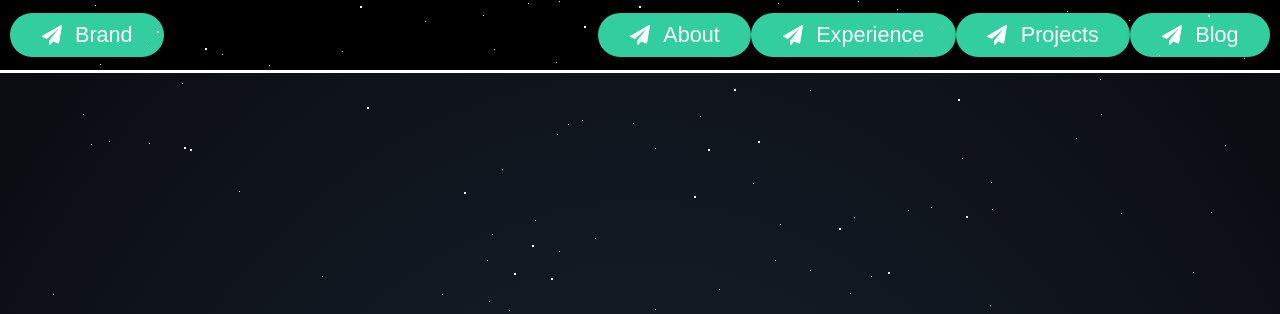
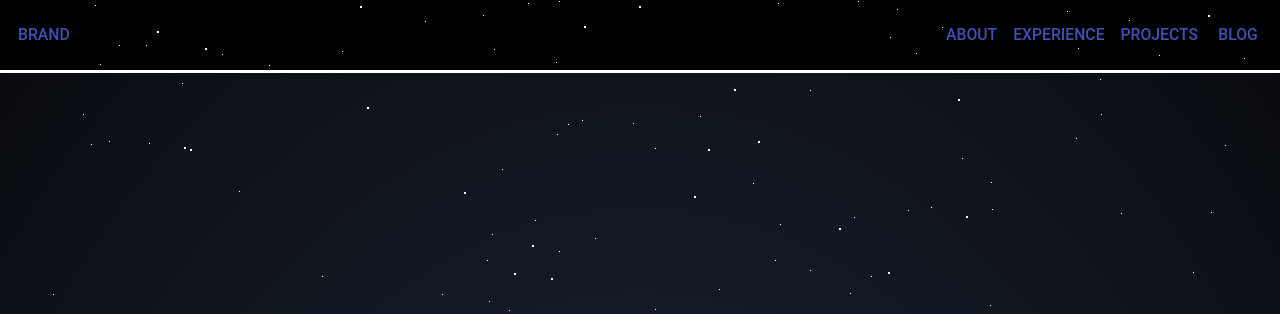
Before and after one commit to dannyphillips/website, a Gatsby site: page / in a window 1280 px wide. Shown: the top 314 px of the page. Built offline with nearby package versions, Linux system fonts and the light colour scheme; Gatsby itself is replaced by a stand-in of ours; some packages are replaced by stand-ins of ours.

Commit message:
add material-ui

```diff
--- a/config/index.js
+++ b/config/index.js
@@ -8,7 +8,7 @@ module.exports = {
   siteLanguage: "en", // Language Tag on <html> element
   siteHeadline: "All about me", // Headline for schema.org JSONLD
   siteBanner: "/social/banner.png", // Your image for og:image tag. You can find it in the /static folder
-  favicon: "public/icons/favicon.ico", // Your image for favicons. You can find it in the /src folder
+  favicon: "src/favicon.png", // Your image for favicons. You can find it in the /src folder
   siteDescription: "All about me. My resume, my blog and my projects.", // Your site description
   author: "Danny Phillips", // Author for schemaORGJSONLD
   siteLogo: "/social/logo.png", // Image for schemaORGJSONLD
--- a/package.json
+++ b/package.json
@@ -4,6 +4,8 @@
   "version": "1.0.0",
   "author": "Danny Phillips",
   "dependencies": {
+    "@material-ui/core": "^3.9.3",
+    "@material-ui/icons": "^3.0.2",
     "@mdx-js/mdx": "^1.0.18",
     "@mdx-js/react": "^1.0.16",
     "babel-plugin-styled-components": "^1.10.0",
@@ -41,6 +43,7 @@
   "license": "UNLICENSED",
   "main": "n/a",
   "scripts": {
+    "clean": "gatsby clean",
     "build": "gatsby build",
     "dev": "gatsby develop -o",
     "develop": "gatsby develop",
--- a/src/components/Layout.js
+++ b/src/components/Layout.js
@@ -1,9 +1,9 @@
-import React from "react";
+import React, {Fragment} from "react";
 import PropTypes from "prop-types";
 import styled, { ThemeProvider, createGlobalStyle } from "styled-components";
 import { Link } from "gatsby";
 
-import { Button } from "../components";
+import { Button } from "@material-ui/core";
 import SEO from "./SEO";
 import theme from "../../config/theme";
 import useBuildTime from "../hooks/useBuildTime";
@@ -106,8 +106,7 @@ const GlobalStyle = createGlobalStyle`
     margin-bottom: .5rem;
     color: ${props => props.theme.colors.grey.dark};
   }
-  input, textarea, button {
-    font-size: 1rem;
+  input, textarea, button   font-size: 1rem;
   }
   textarea {
     font-family: ${props => props.theme.fontFamily.sansSerif};
@@ -199,6 +198,11 @@ const Header = styled.div`
   background-color: black;
 `;
 
+const NavButton = styled(Button)`
+  margin: 50px;
+  background-color: blue;
+`;
+
 const Footer = styled.footer`
   position: fixed;
   bottom: 0;
@@ -221,73 +225,33 @@ const Layout = ({ children, customSEO }) => {
 
   return (
     <ThemeProvider theme={theme}>
-      <>
+      <Fragment>
         {!customSEO && <SEO buildTime={buildTime} />}
         <GlobalStyle />
         <Header>
-          <Button big>
-            <svg
-              width="1792"
-              height="1792"
-              viewBox="0 0 1792 1792"
-              xmlns="http://www.w3.org/2000/svg"
-            >
-              <path d="M1764 11q33 24 27 64l-256 1536q-5 29-32 45-14 8-31 8-11 0-24-5l-453-185-242 295q-18 23-49 23-13 0-22-4-19-7-30.5-23.5t-11.5-36.5v-349l864-1059-1069 925-395-162q-37-14-40-55-2-40 32-59l1664-960q15-9 32-9 20 0 36 11z" />
-            </svg>
+          <NavButton color="primary">
             Brand
-          </Button>
+          </NavButton>
           <LinkContainer>
             <Link to="/about">
-              <Button big>
-                <svg
-                  width="1792"
-                  height="1792"
-                  viewBox="0 0 1792 1792"
-                  xmlns="http://www.w3.org/2000/svg"
-                >
-                  <path d="M1764 11q33 24 27 64l-256 1536q-5 29-32 45-14 8-31 8-11 0-24-5l-453-185-242 295q-18 23-49 23-13 0-22-4-19-7-30.5-23.5t-11.5-36.5v-349l864-1059-1069 925-395-162q-37-14-40-55-2-40 32-59l1664-960q15-9 32-9 20 0 36 11z" />
-                </svg>
+              <NavButton color="primary">
                 About
-              </Button>
+              </NavButton>
             </Link>
             <Link to="/experience">
-              <Button big>
-                <svg
-                  width="1792"
-                  height="1792"
-                  viewBox="0 0 1792 1792"
-                  xmlns="http://www.w3.org/2000/svg"
-                >
-                  <path d="M1764 11q33 24 27 64l-256 1536q-5 29-32 45-14 8-31 8-11 0-24-5l-453-185-242 295q-18 23-49 23-13 0-22-4-19-7-30.5-23.5t-11.5-36.5v-349l864-1059-1069 925-395-162q-37-14-40-55-2-40 32-59l1664-960q15-9 32-9 20 0 36 11z" />
-                </svg>
+              <NavButton color="primary">
                 Experience
-              </Button>
+              </NavButton>
             </Link>
             <Link to="/projects">
-              <Button big>
-                <svg
-                  width="1792"
-                  height="1792"
-                  viewBox="0 0 1792 1792"
-                  xmlns="http://www.w3.org/2000/svg"
-                >
-                  <path d="M1764 11q33 24 27 64l-256 1536q-5 29-32 45-14 8-31 8-11 0-24-5l-453-185-242 295q-18 23-49 23-13 0-22-4-19-7-30.5-23.5t-11.5-36.5v-349l864-1059-1069 925-395-162q-37-14-40-55-2-40 32-59l1664-960q15-9 32-9 20 0 36 11z" />
-                </svg>
+              <NavButton color="primary">
                 Projects
-              </Button>
+              </NavButton>
             </Link>
             <Link to="/blog">
-              <Button big>
-                <svg
-                  width="1792"
-                  height="1792"
-                  viewBox="0 0 1792 1792"
-                  xmlns="http://www.w3.org/2000/svg"
-                >
-                  <path d="M1764 11q33 24 27 64l-256 1536q-5 29-32 45-14 8-31 8-11 0-24-5l-453-185-242 295q-18 23-49 23-13 0-22-4-19-7-30.5-23.5t-11.5-36.5v-349l864-1059-1069 925-395-162q-37-14-40-55-2-40 32-59l1664-960q15-9 32-9 20 0 36 11z" />
-                </svg>
+              <NavButton color="primary">
                 Blog
-              </Button>
+              </NavButton>
             </Link>
           </LinkContainer>
         </Header>
@@ -296,7 +260,7 @@ const Layout = ({ children, customSEO }) => {
           <span>&copy; 2019 by Danny Phillips. All rights reserved.</span>
           <span> [Last build: {buildTime}]</span>
         </Footer>
-      </>
+      </Fragment>
     </ThemeProvider>
   );
 };
```
Also changed, not shown: 1 other file.
